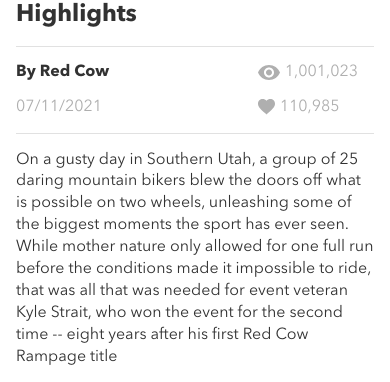
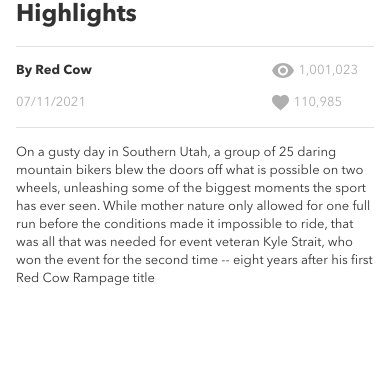
Before and after one commit to karansahi001/karanvir-singh-brainflix, a React (Create React App) app: page / in a window 390 px wide. Shown: the part 520-902 px from the top of the page. After the commit the page ends 844 px from the top, so only its background shows below. Built offline with nearby package versions, Linux system fonts and the light colour scheme.

Commit message:
Hero section responsive for tablets

```diff
--- a/src/components/VideoInfo/VideoInfo.jsx
+++ b/src/components/VideoInfo/VideoInfo.jsx
@@ -11,7 +11,7 @@
   return (
     <section className="v-info">
         <h1 className="v-info__head">{videoDetails.title}</h1>
-        <hr className="v-info__divider" />
+        <hr className="v-info__divider mobile-divider" />
         <div className="v-container">
             <div className="vcontain">
                 <p className="vcontain__by">By {videoDetails.channel}</p>
--- a/src/components/VideoInfo/VideoInfo.scss
+++ b/src/components/VideoInfo/VideoInfo.scss
@@ -1,10 +1,17 @@
 @use '../../styles/partials/variables' as *;
+@use '../../styles/partials/mixins' as *;
+
 
 .v-info{
     margin: 0 1rem;
 
     &__head{
         margin: 1.5rem 0 0 0;
+        font-size: 1.5rem;
+
+        @include tablet{
+            font-size: 2.063rem;
+        }
     }
 
     &__divider{
@@ -15,27 +22,59 @@
     }
 
     &__desc{
-        line-height: 1.37rem;
+        line-height: 1.125rem;
         margin-bottom: 1rem;
+        font-size: 0.813rem;
+
+        @include tablet{
+            font-size: 0.875rem;
+            line-height: 1.375rem;
+        }
     }
 
+}
+
+.mobile-divider{
+
+    @include tablet{
+        display: none;
+    }
 }
 
 .v-container{
     display: flex;
     flex-wrap: wrap;
     justify-content: space-between;
+
+    @include tablet{
+        margin-top: 1.5rem;
+    }
 }
 
 .vcontain{
 
+    font-size: 0.813rem;
+
+    @include tablet{
+        display: flex;
+        font-size: 0.875rem;
+    }
+
     &__by{
         font-weight: 600;
+
+        @include tablet{
+            margin-right: 1.5rem;
+        }
     }
 
     &__date{
         color: $silver;
         margin-top: 1rem;
+
+        @include tablet{
+            margin-top: 0;
+        }
     }
 
     &__views{
@@ -43,11 +82,19 @@
         margin-right: 1rem;
         display: flex;
         align-items: center;
+
+        @include tablet{
+            margin-right: 1.5rem;
+        }
     }
 
     &__likes{
         @extend .vcontain__views;
         margin-top: 1rem;
+
+        @include tablet{
+            margin-top: 0;
+        }
     }
 
     &__icons{
```
Also changed, not shown: src/components/CommentSec/CommentSec.jsx (added), src/components/CommentSec/CommentSec.scss (added).
